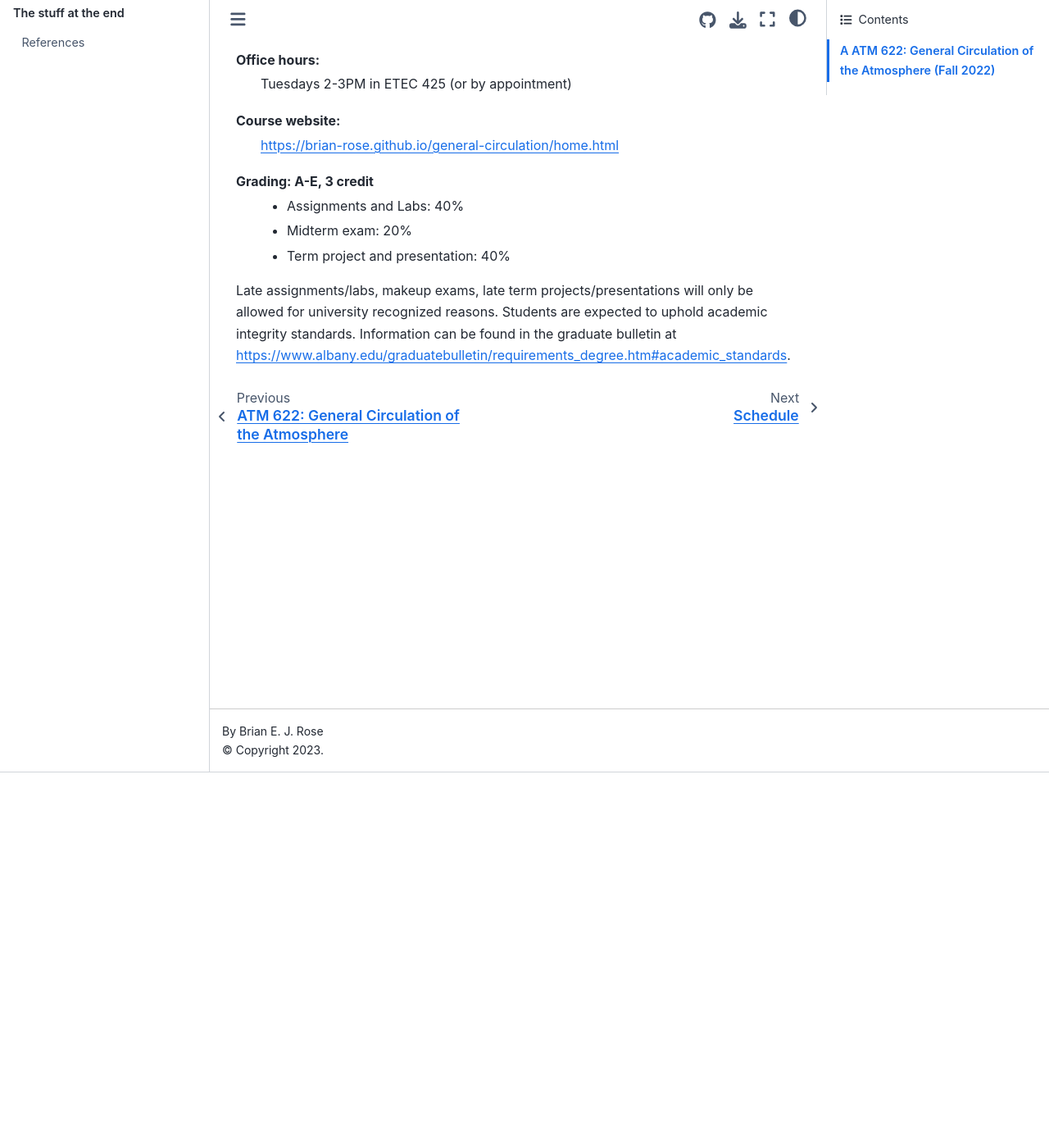
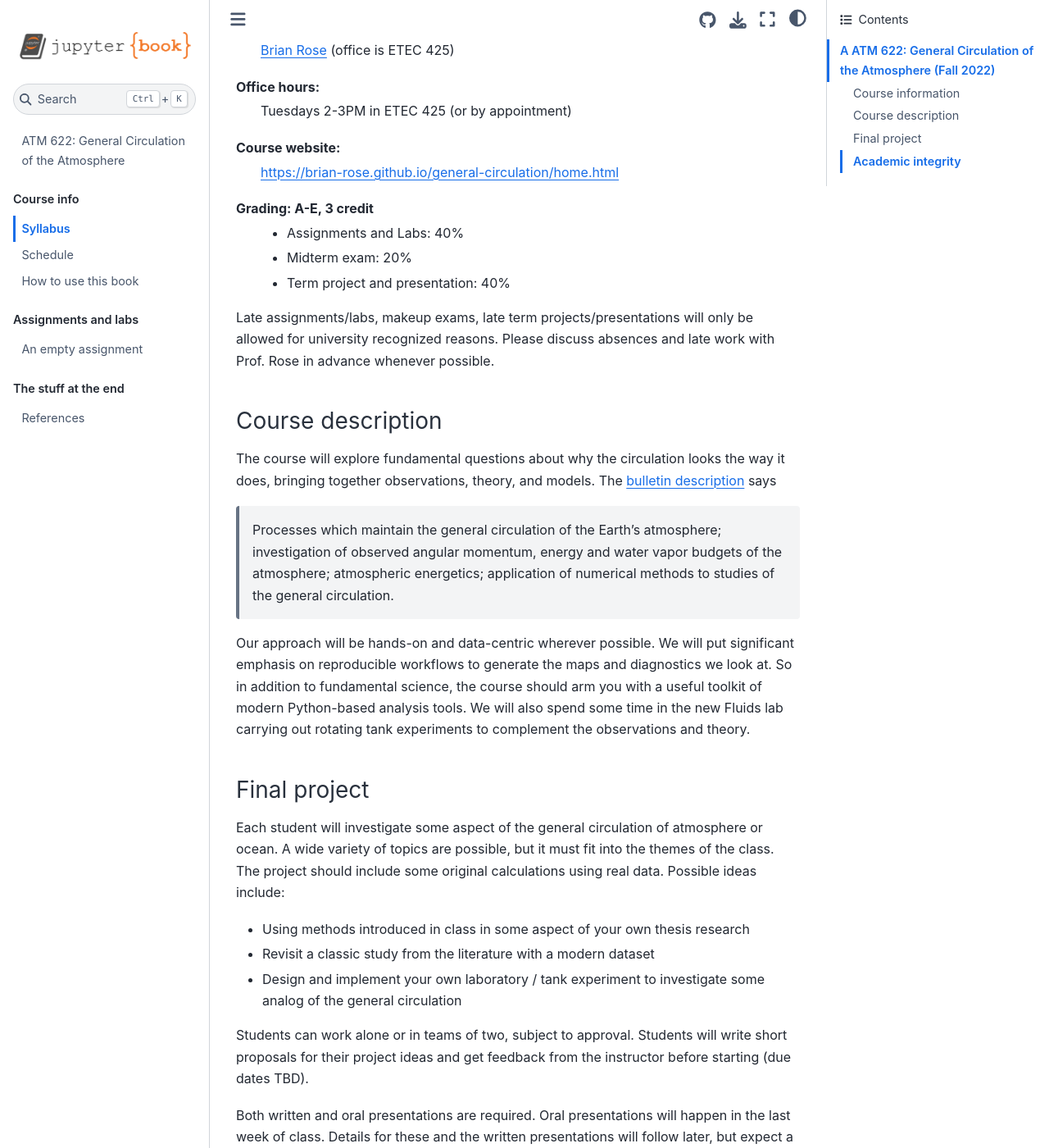
Before and after one commit to brian-rose/general-circulation, a Jupyter Book: the page built from info/syllabus.md, in a window 1280 px wide and 1400 px high, scrolled down 458 px. Shown: the whole window at 82% size. Built offline with Jupyter Book 1.0.4 settings and Sphinx 7.4.7 and the Sphinx Book theme 1.1.4, drawn with Linux system fonts in a browser that asks for light colours; pages that are not in the unit, such as notebooks, are missing from menus; some of the changed text lies outside the part shown.

Commit message:
Fix up syllabus

```diff
--- a/info/syllabus.md
+++ b/info/syllabus.md
@@ -1,8 +1,8 @@
 # Syllabus
 
-*Note, this is still a work in progress...*
+## A ATM 622: General Circulation of the Atmosphere (Fall 2022)
 
-## A ATM 622: General Circulation of the Atmosphere (Fall 2022)
+### Course information
 
 Class number:
 : 9225
@@ -24,4 +24,32 @@ Grading: A-E, 3 credit
   - Midterm exam: 20%
   - Term project and presentation: 40%
 
-Late assignments/labs, makeup exams, late term projects/presentations will only be allowed for university recognized reasons. Students are expected to uphold academic integrity standards. Information can be found in the graduate bulletin at https://www.albany.edu/graduatebulletin/requirements_degree.htm#academic_standards.
+Late assignments/labs, makeup exams, late term projects/presentations will only be allowed for university recognized reasons. Please discuss absences and late work with Prof. Rose in advance whenever possible.
+
+### Course description
+
+The course will explore fundamental questions about why the circulation looks the way it does, bringing together observations, theory, and models. The [bulletin description](https://www.albany.edu/graduatebulletin/a_atm.htm) says
+
+> Processes which maintain the general circulation of the Earth's atmosphere; investigation of observed angular momentum, energy and water vapor budgets of the atmosphere; atmospheric energetics; application of numerical methods to studies of the general circulation.
+
+Our approach will be hands-on and data-centric wherever possible. We will put significant emphasis on reproducible workflows to generate the maps and diagnostics we look at. So in addition to fundamental science, the course should arm you with a useful toolkit of modern Python-based analysis tools. We will also spend some time in the new Fluids lab carrying out rotating tank experiments to complement the observations and theory.
+
+### Final project
+
+Each student will investigate some aspect of the general circulation of atmosphere or ocean. A wide variety of topics are possible, but it must fit into the themes of the class. The project should include some original calculations using real data. Possible ideas include:
+
+- Using methods introduced in class in some aspect of your own thesis research
+- Revisit a classic study from the literature with a modern dataset
+- Design and implement your own laboratory / tank experiment to investigate some analog of the general circulation
+
+Students can work alone or in teams of two, subject to approval. Students will write short proposals for their project ideas and get feedback from the instructor before starting (due dates TBD).
+
+Both written and oral presentations are required. Oral presentations will happen in the last week of class. Details for these and the written presentations will follow later, but expect a focus on *reproducibility* of calculations. Written reports will likely take the form of self-computing Jupyter notebooks.
+
+### Academic integrity
+
+In this class we will strive to be interactive, learning by doing and by discussion. Some collaboration on exercises is therefore encouraged. However you are ultimately expected to submit your own work and your own thoughts, and to give proper credit to others for previous work and ideas.
+
+This is very important when writing computer code! There is nothing wrong with borrowing useful pieces of code from classmates or online sources -- that is in fact the central principle of open-source software. However, you must always acknowledge the original author(s). You must also, wherever practical, understand the code you are borrowing and be able to explain what it does.
+
+It is every student's responsibility to become familiar with the standards of academic integrity at UAlbany. Claims of ignorance, of unintentional error, or of academic or personal pressures are not sufficient reasons for violations of academic integrity. Please refer to the UAlbany academic integrity policies here: http://www.albany.edu/graduatebulletin/requirements_degree.htm#standards_integrity
```
